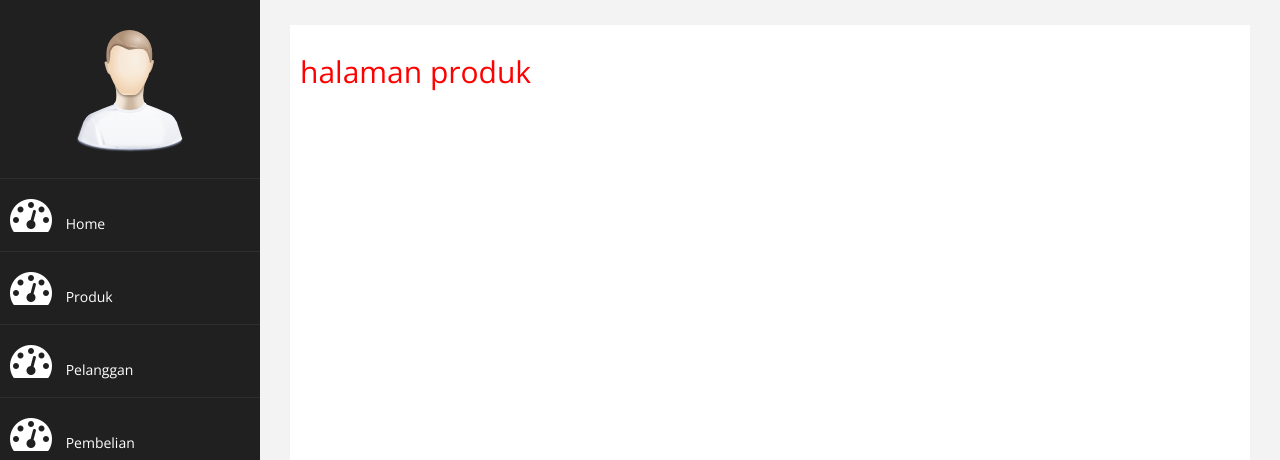
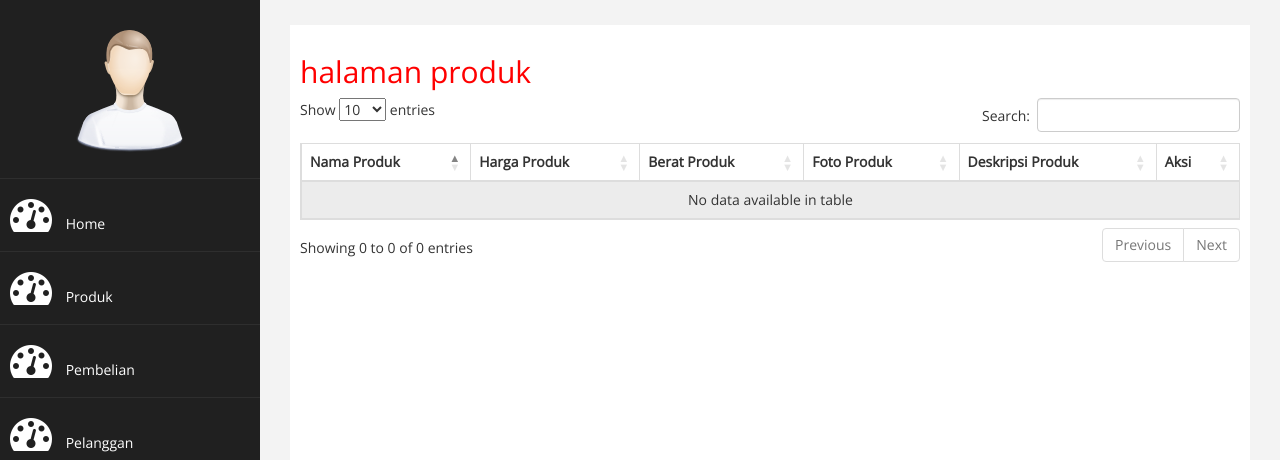
Before and after one commit to diky-satria/trainittoko, a PHP site: page /index.php?halaman=produk in a window 1280 px wide. Shown: the part 60-520 px from the top of the page. Run offline with PHP 8.4, Linux system fonts and the light colour scheme; data that the repository does not hold is empty; some libraries are stand-ins or nearby versions.

Commit message:
menampilkan data produk, pembelian, pelanggan dari database

```diff
--- a/admin/index.php
+++ b/admin/index.php
@@ -1,9 +1,14 @@
+<?php
+
+    $koneksi = new mysqli("localhost","root","","trainittoko");
+
+ ?>
 <!DOCTYPE html>
 <html xmlns="http://www.w3.org/1999/xhtml">
 <head>
       <meta charset="utf-8" />
     <meta name="viewport" content="width=device-width, initial-scale=1.0" />
-    <title>Free Bootstrap Admin Template : Binary Admin</title>
+    <title>home</title>
 	<!-- BOOTSTRAP STYLES-->
     <link href="assets/css/bootstrap.css" rel="stylesheet" />
      <!-- FONTAWESOME STYLES-->
@@ -14,6 +19,9 @@
     <link href="assets/css/custom.css" rel="stylesheet" />
      <!-- GOOGLE FONTS-->
    <link href='http://fonts.googleapis.com/css?family=Open+Sans' rel='stylesheet' type='text/css' />
+
+    <!-- Import CDN DataTables -->
+    <link rel="stylesheet" type="text/css" href="https://cdn.datatables.net/1.10.20/css/dataTables.bootstrap.min.css">
 </head>
 <body>
     <div id="wrapper">
@@ -43,8 +51,8 @@ font-size: 16px;"> Last access : 30 May 2014 &nbsp; <a href="login.html" class="
 
                     <li><a href="index.php"><i class="fa fa-dashboard fa-3x"></i> Home</a></li>
                     <li><a href="index.php?halaman=produk"><i class="fa fa-dashboard fa-3x"></i> Produk</a></li>
+                    <li><a href="index.php?halaman=pembelian"><i class="fa fa-dashboard fa-3x"></i> Pembelian</a></li>
                     <li><a href="index.php?halaman=pelanggan"><i class="fa fa-dashboard fa-3x"></i> Pelanggan</a></li>
-                    <li><a href="index.php?halaman=pembelian"><i class="fa fa-dashboard fa-3x"></i> Pembelian</a></li>
                     <li><a href="index.php?halaman=logout"><i class="fa fa-dashboard fa-3x"></i> Logout</a></li>
 
                 </ul>
@@ -93,6 +101,16 @@ font-size: 16px;"> Last access : 30 May 2014 &nbsp; <a href="login.html" class="
       <!-- CUSTOM SCRIPTS -->
     <script src="assets/js/custom.js"></script>
 
+    <!-- Import DataTables -->
+    <script src="https://code.jquery.com/jquery-3.3.1.js"></script>
+    <script src="https://cdn.datatables.net/1.10.20/js/jquery.dataTables.min.js"></script>
+    <script src="https://cdn.datatables.net/1.10.20/js/dataTables.bootstrap.min.js"></script>
+
+    <script>
+        $(document).ready(function() {
+            $('#example').DataTable();
+        } );
+    </script>
 
 </body>
 </html>
--- a/admin/produk.php
+++ b/admin/produk.php
@@ -1 +1,39 @@
 <h2>halaman produk</h2>
+
+<table id="example" class="table table-striped table-bordered" style="width:100%">
+	<thead>
+		<tr>
+			<th>Nama Produk</th>
+			<th>Harga Produk</th>
+			<th>Berat Produk</th>
+			<th>Foto Produk</th>
+			<th>Deskripsi Produk</th>
+			<th>Aksi</th>
+		</tr>
+	</thead>
+	<tbody>
+
+	<?php
+
+		$no = 1;
+		$sql = $koneksi->query("SELECT * FROM produk");
+		while($data = $sql->fetch_assoc()){
+
+	 ?>
+
+		<tr>
+			<td><?php echo $no++ ?></td>
+			<td><?php echo $data['nama_produk'] ?></td>
+			<td><?php echo $data['berat_produk'] ?></td>
+			<td><?php echo $data['foto_produk'] ?></td>
+			<td><?php echo $data['deskripsi_produk'] ?></td>
+			<td>
+				<a href="" class="btn btn-success">Ubah</a>
+				<a href="" class="btn btn-danger">Hapus</a>
+			</td>
+		</tr>
+
+		<?php } ?>
+
+	</tbody>
+</table>
```
Also changed, not shown: admin/pelanggan.php (+36 -0 lines), admin/pembelian.php (+36 -0 lines).
